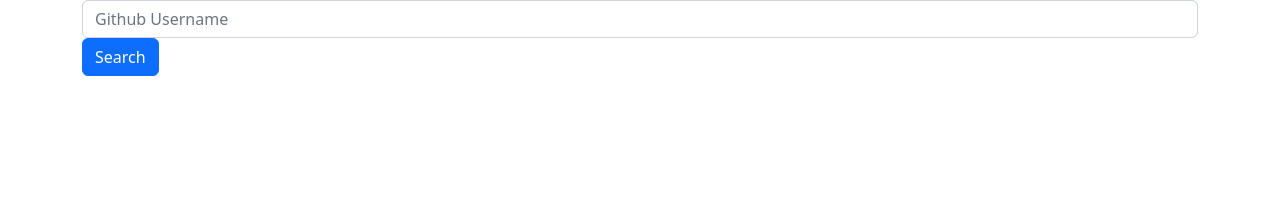
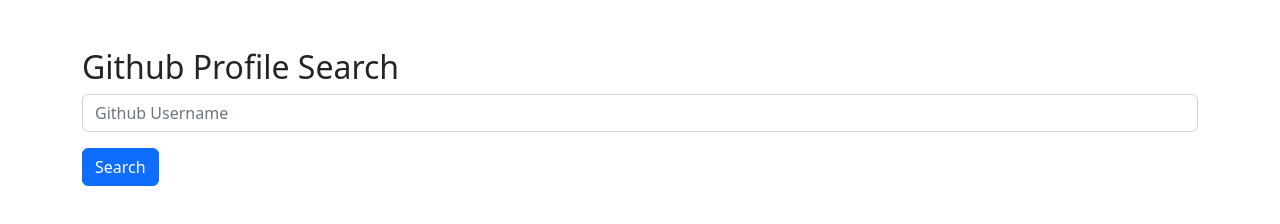
Before and after one commit to viktor-kangi/independent-phase1-project, a plain HTML site: page index.html in a window 1280 px wide. Drawn offline with nearby package versions, Linux system fonts and the light colour scheme.

Commit message:
added a header and adjusted the margin-top

```diff
--- a/index.html
+++ b/index.html
@@ -12,13 +12,14 @@
 <body>
     <div class="container">
         <div class="row">
-            <div class="col-md-12">
+            <div class="col-md-12 mt-5">
+                <h2>Github Profile Search</h2>
                 <input class="form-control" type="text"
                 placeholder="Github Username"
                 autocomplete="off" id="gusername">
 
                 <button id="btn" type="button" class="btn
-                btn-primary">Search</button>
+                btn-primary mt-3">Search</button>
             </div>
         </div>
     </div>
```
